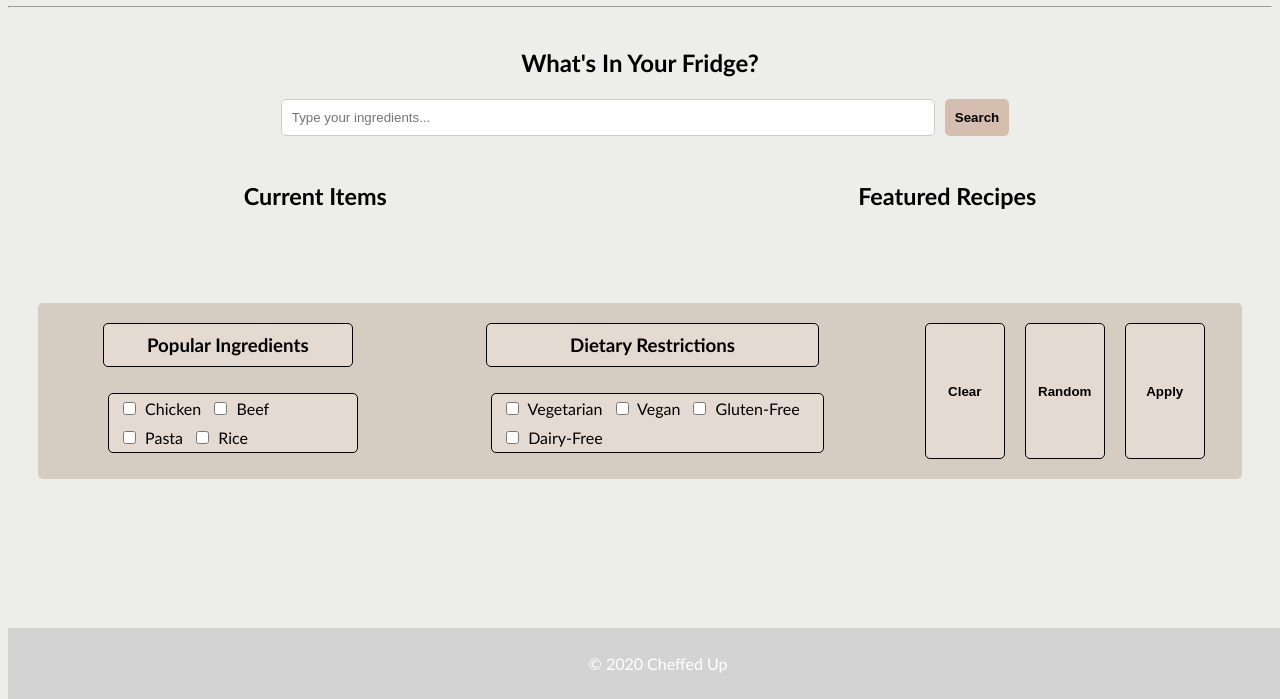
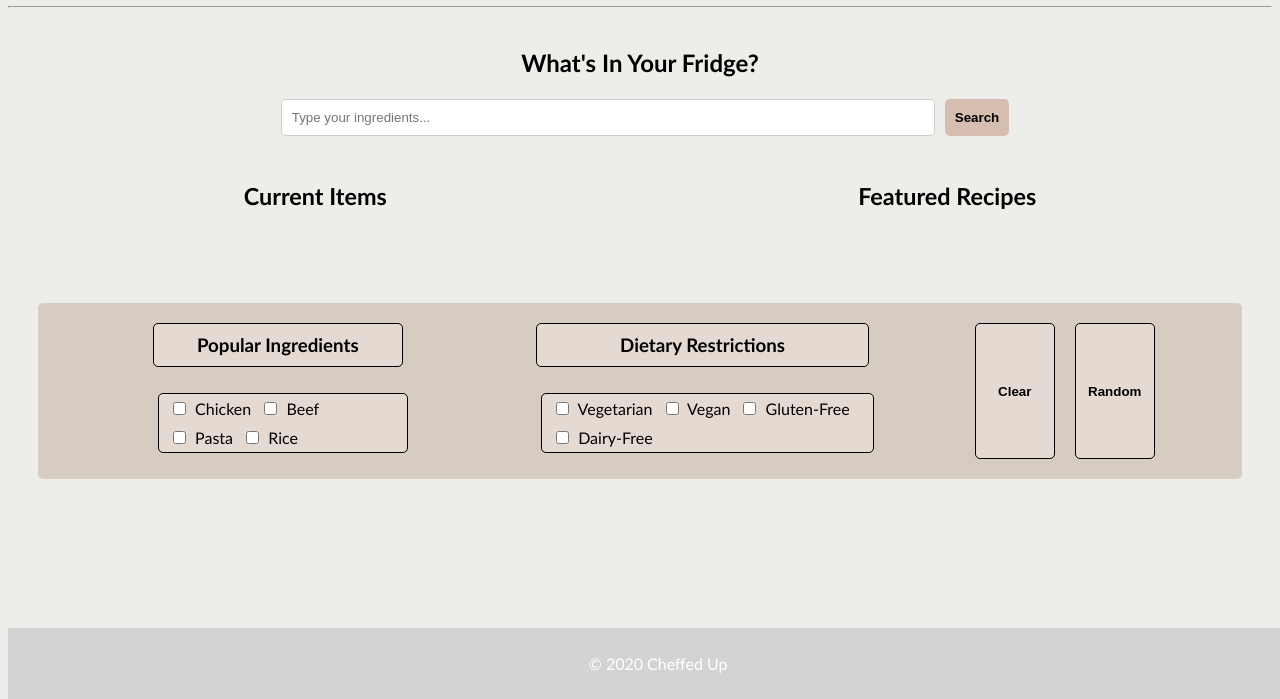
Before and after one commit to xaviermontane/cheffed-up, a plain HTML site: page src/index.html in a window 1280 px wide. Shown: the part 101-800 px from the top of the page. Drawn offline with Linux system fonts and the light colour scheme.

Commit message:
fix(html): remove apply button due to redundancy

```diff
--- a/src/index.html
+++ b/src/index.html
@@ -95,7 +95,6 @@
         <div id="control-wp">
             <button class="control-btn">Clear</button>
             <button class="control-btn">Random</button>
-            <button class="control-btn">Apply</button>
         </div>
     </aside>
     <footer>
```
